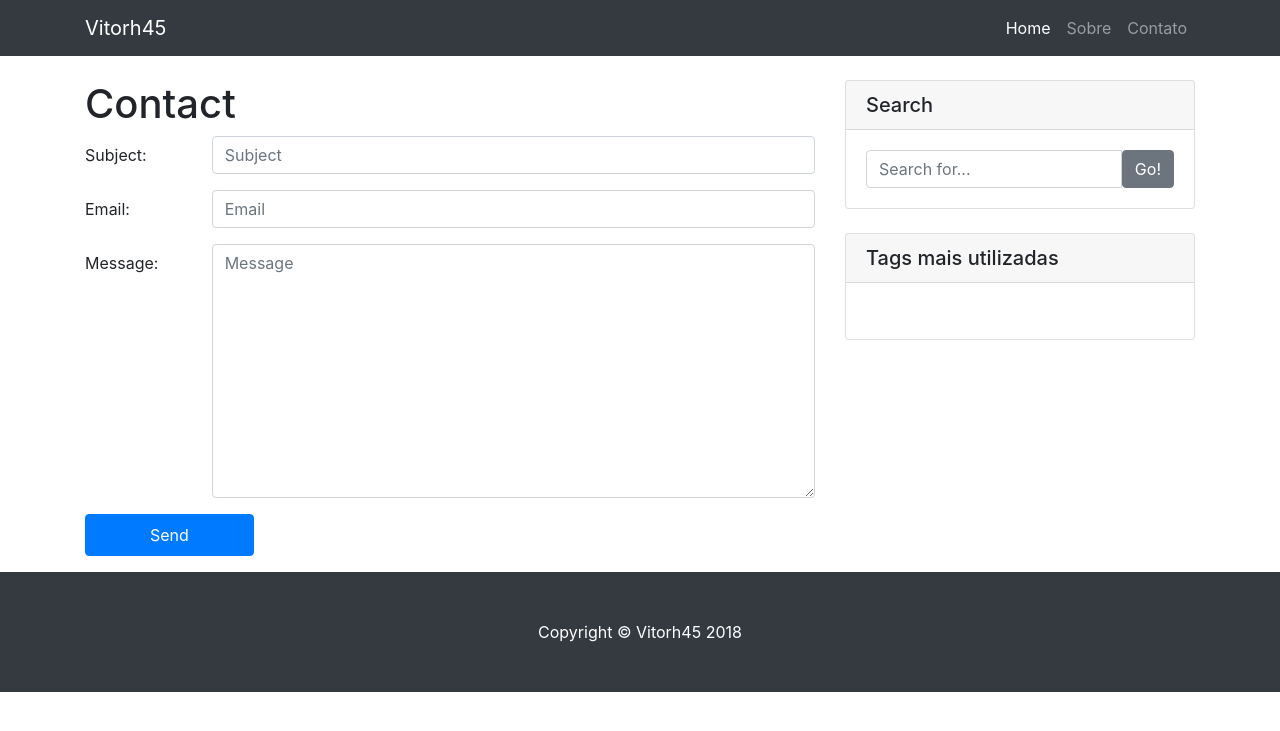
After one commit to vitorh45/personal-blog, a Django app: template core/templates/core/contact.html in a window 1280 px wide. The commit adds this page. Shown: the top 731 px of the page. Run offline with Django 3.2, Linux system fonts and the light colour scheme; the template is opened without the code that fills it, so the values that code supplies are empty; some libraries are stand-ins or nearby versions.

Commit message:
Add the contact feature

```diff
--- a/blog/static/css/blog_custom.css
+++ b/blog/static/css/blog_custom.css
@@ -23,3 +23,7 @@
     font-size: 0.85rem;
     padding: .15rem .55rem;
 }
+
+.btn-larger {
+    padding: 0.5rem 4rem
+}
--- a/blog/urls.py
+++ b/blog/urls.py
@@ -23,6 +23,6 @@
 urlpatterns = [
     path('admin/', admin.site.urls),
     path('about/', views.about, name='about'),
-    # path('contract/', views.contact, name='contact'),
+    path('contact/', views.contact, name='contact'),
     path('', include('posts.urls')),
 ] + static(settings.STATIC_URL, document_root=settings.STATIC_ROOT)
--- /dev/null
+++ b/core/templates/core/contact.html
@@ -0,0 +1,42 @@
+{% extends 'base.html' %}
+{% block title %}Contact{% endblock title %}
+
+{% block content %}
+  <div class="col-lg-8">
+    <h1 class="mt-4">Contact</h1>
+
+    <div class="row">
+        <div class="col-md-12">
+            <div class="well well-sm">
+                <form action='.' method='POST'>
+                {% csrf_token %}
+                  <div class="form-group row">
+                    <label for="id_subject" class="col-sm-2 col-form-label">Subject:</label>
+                    <div class="col-sm-10">
+                      <input type="text" class="form-control" id="id_subject" name='subject' placeholder="Subject">
+                    </div>
+                  </div>
+                  <div class="form-group row">
+                    <label for="id_email" class="col-sm-2 col-form-label">Email:</label>
+                    <div class="col-sm-10">
+                      <input type="email" class="form-control" id="id_email" name='email' placeholder="Email">
+                    </div>
+                  </div>
+                  <div class="form-group row">
+                    <label for="id_message" class="col-sm-2 col-form-label">Message:</label>
+                    <div class="col-sm-10">
+                      <textarea class="form-control" id="id_message" name='message' placeholder="Message" rows="10"></textarea>
+                    </div>
+                  </div>
+                  <div class="form-group row">
+                    <div class="col-sm-10">
+                      <button type="submit" class="btn btn-primary btn-larger">Send</button>
+                    </div>
+                  </div>
+                </form>
+            </div>
+        </div>
+    </div>
+
+  </div>
+{% endblock content %}
--- a/posts/templates/base.html
+++ b/posts/templates/base.html
@@ -40,7 +40,7 @@
               <a class="nav-link" href="{% url 'about' %}">Sobre</a>
             </li>
             <li class="nav-item">
-              <a class="nav-link" href="#">Contato</a>
+              <a class="nav-link" href="{% url 'contact' %}">Contato</a>
             </li>
           </ul>
         </div>
```
Also changed, not shown: blog/settings.py (+8 -0 lines), core/admin.py (+6 -1 lines), core/forms.py (added, +9 -0 lines), core/models.py (+19 -0 lines), core/views.py (+17 -2 lines), core/migrations/0002_contact.py (added).
